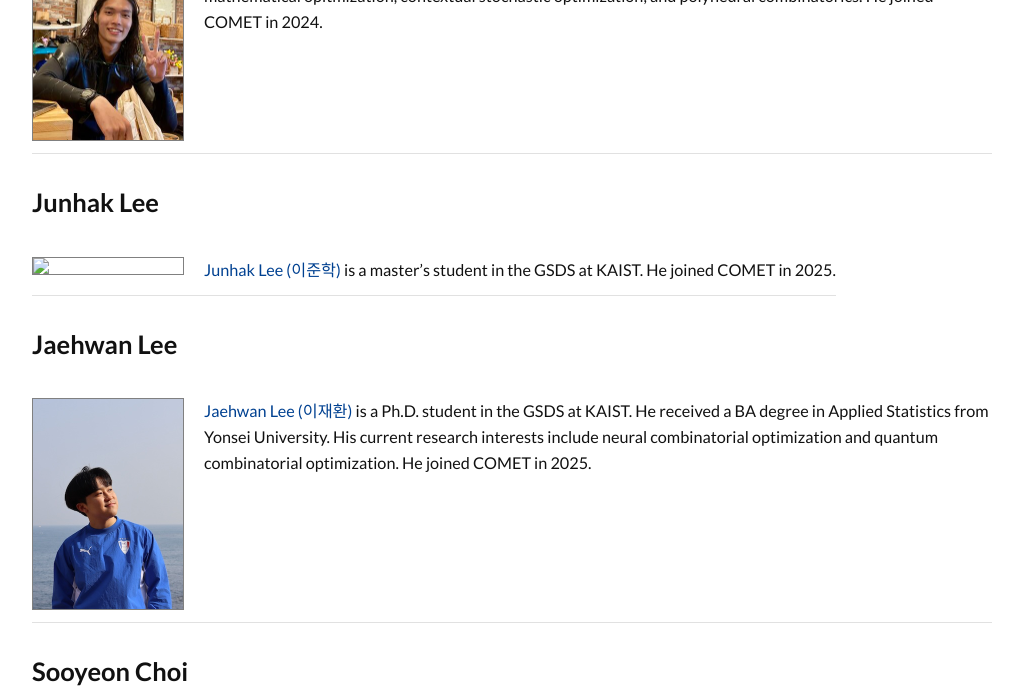
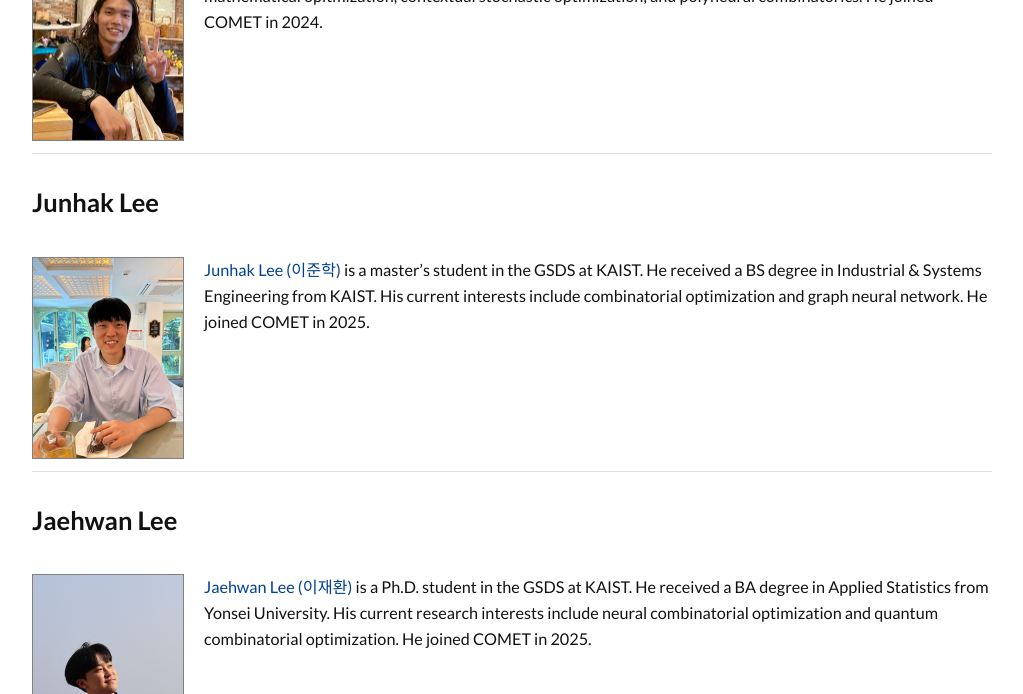
Before and after one commit to kaist-comet/kaist-comet.github.io, a Jekyll site: the page built from people/people.md, in a window 1280 px wide and 1400 px high, scrolled down 4272 px. Shown: the top 694 px of the window, without its empty margins (128-1151 px from the left). Built offline with Jekyll 4.4.1, drawn with Linux system fonts in a browser that asks for light colours; some web fonts are replaced; comment, search, counter and statistics services are not loaded; some of the changed text lies outside the part shown; grey boxes are pictures that could not be loaded.

Commit message:
:tada: Update People : Suyeon, Junhak, Jae Hyeok

```diff
--- a/people/people.md
+++ b/people/people.md
@@ -59,7 +59,7 @@
 
 ### Jae Hyeok Lee
 
-| <img src="/people/images/jae_hyeok_lee.jpg" class="profile" /> [Jae Hyeok Lee (이재혁)](https://www.linkedin.com/in/jaehyeok-daniel-lee-2761832a0/) is a master’s student in the ISE Department at KAIST. He received a BS degree in Industrial Engineering from Korea University. His current research interests include mathematical optimization, reinforcement learning, and quantum computing. He joined COMET in 2024. |
+| <img src="/people/images/jae_hyeok_lee.jpg" class="profile" /> [Jae Hyeok Lee (이재혁)](https://www.linkedin.com/in/jaehyeok-daniel-lee-2761832a0/) is a Ph.D. student in the ISE Department at KAIST. He received a BS degree in Industrial Engineering from Korea University. His current research interests include neural combinatorial optimization, GPU computing and quantum computing. He joined COMET in 2024. |
 
 ### Jihye Na
 
@@ -76,16 +76,16 @@
 
 ### Junhak Lee
 
-| <img src="/people/images/junhak_lee.jpg" class="profile" /> [Junhak Lee (이준학)](https://www.linkedin.com/in/준학-이-a68596300) is a master's student in the GSDS at KAIST. He joined COMET in 2025.|
+| <img src="/people/images/junhak_lee.jpg" class="profile" /> [Junhak Lee (이준학)](https://www.linkedin.com/in/준학-이-a68596300) is a master's student in the GSDS at KAIST. He received a BS degree in Industrial & Systems Engineering from KAIST. His current interests include combinatorial optimization and graph neural network. He joined COMET in 2025. |
 
 
 ### Jaehwan Lee
 
 | <img src="/people/images/jaehwan_lee.jpg" class="profile" /> [Jaehwan Lee (이재환)](https://www.linkedin.com/in/재환-이-878400314/) is a Ph.D. student in the GSDS at KAIST. He received a BA degree in Applied Statistics from Yonsei University. His current research interests include neural combinatorial optimization and quantum combinatorial optimization. He joined COMET in 2025.|
 
-### Sooyeon Choi
+### Suyeon Choi
 
-| <img src="/people/images/sooyeon_choi.jpg" class="profile" /> [Sooyeon Choi (최수연)]() is a PhD student in the ISE Department at KAIST. She joined COMET in 2025.|
+| <img src="/people/images/suyeon_choi.jpg" class="profile" /> [Suyeon Choi (최수연)](https://www.linkedin.com/in/suyeon-choi-370909326/) is a PhD student in the ISE Department at KAIST. She received her M.S. in ISE from KAIST and a B.S. in Industrial Engineering from Yonsei University. Her research interests include mathematical optimization, machine learning and LLM. She was previously advised by Professor Seungki Min and has been advised by Professor Changhyun Kwon since 2025.  She joined COMET in 2025.|
 
 
 ### Abhay Sobhanan
```
Also changed, not shown: people/images/junhak_lee.jpg (added), people/images/suyeon_choi.jpg (added).
